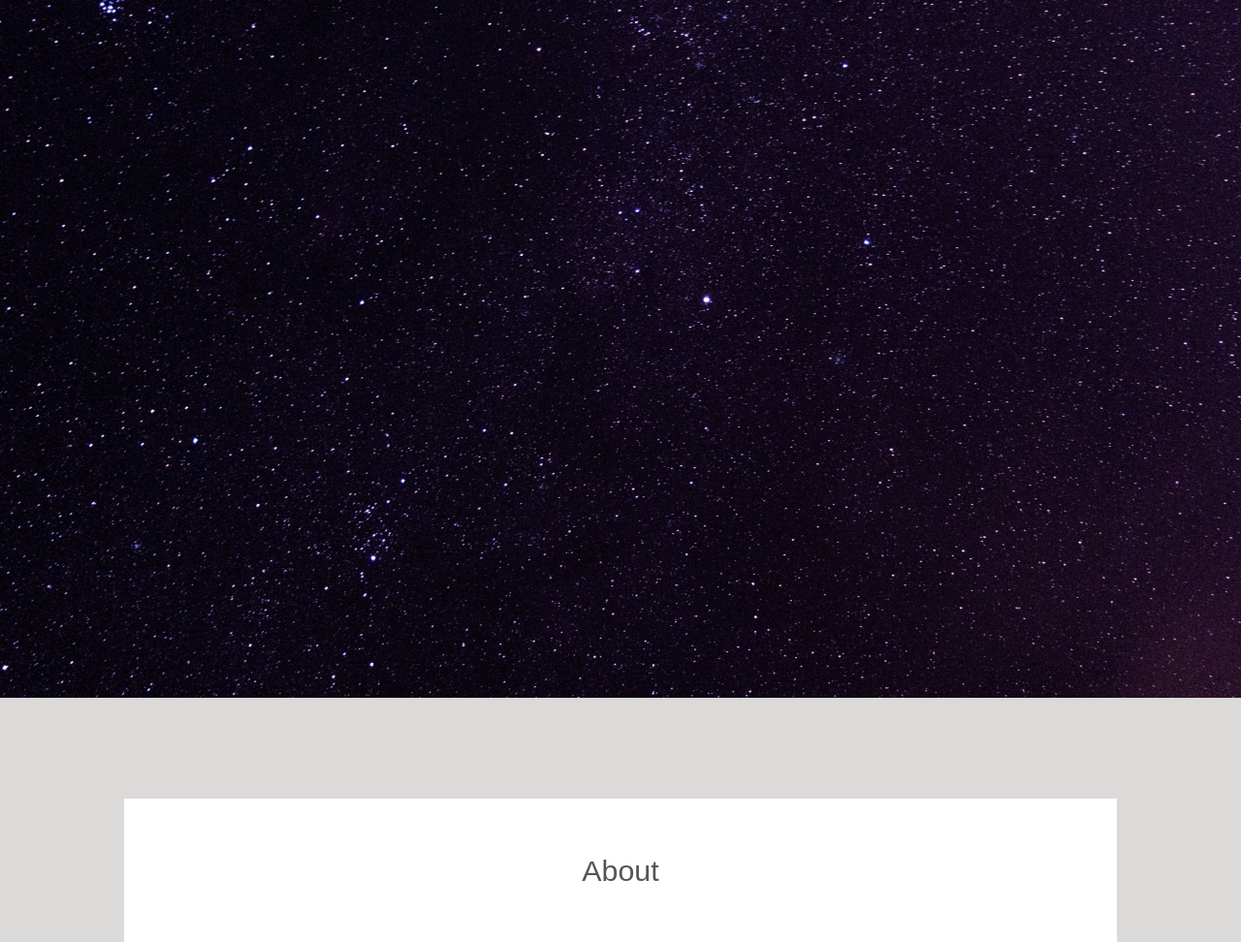
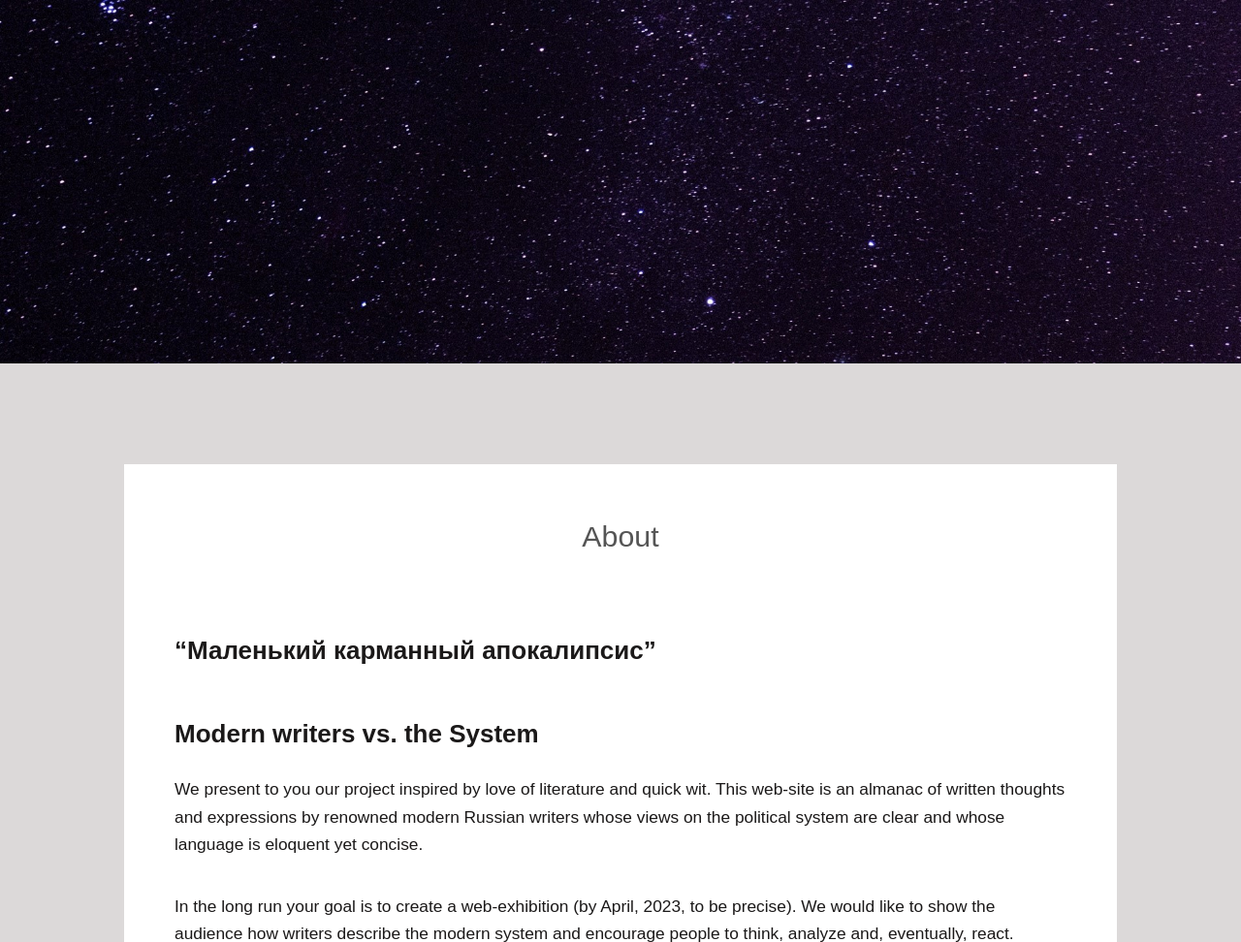
Before and after one commit to kszlobanova/web_100, a Flask app: page /about_eng.html in a window 1280 px wide. Shown: the top 972 px of the page at 97% size. Run offline with Flask 2, Linux system fonts and the light colour scheme; some libraries are stand-ins or nearby versions.

Commit message:
change banner img

```diff
--- a/templates/base.html
+++ b/templates/base.html
@@ -14,12 +14,13 @@
 	<body style="width:100%">
 		<!-- Banner -->
 			<section>
-				<div class="banner full">
+				<div class="banner">
 					<div>
 						<article>
 							<img src="../static/images/slide02.jpg" alt=""/>
 						</article>
 					</div>
+				</div>
 			</section>
 
 {% block content %} {% endblock %}
```
Also changed, not shown: static/images/slide02.jpg.
